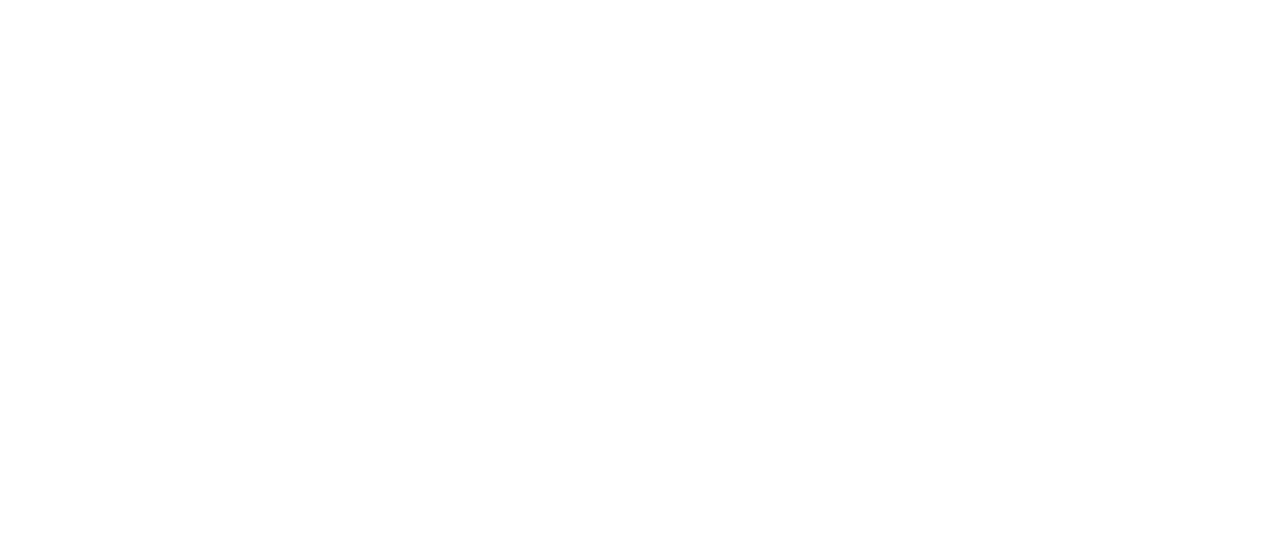
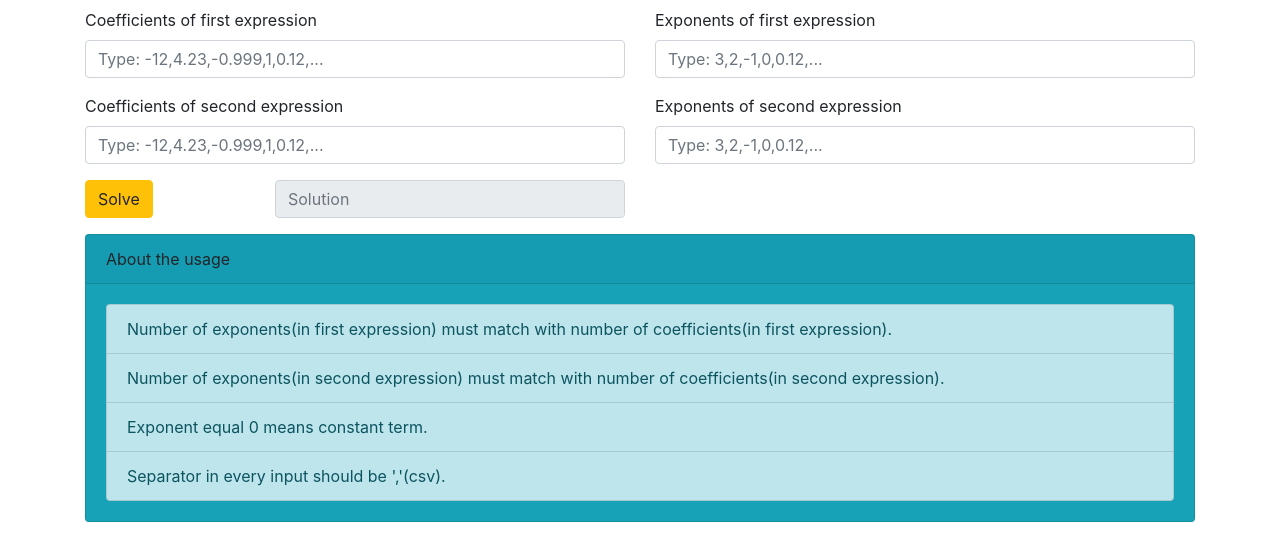
Before and after one commit to MFella/math-solution, a website: page src/index.html in a window 1280 px wide. Drawn offline with nearby package versions, Linux system fonts and the light colour scheme.

Commit message:
true index.html

```diff
--- a/src/index.html
+++ b/src/index.html
@@ -1,11 +1,67 @@
-<!DOCTYPE html>
-<html lang="en">
-<head>
+<html lang="en"><link type="text/css" rel="stylesheet" id="dark-mode-general-link"><link type="text/css" rel="stylesheet" id="dark-mode-custom-link"><style type="text/css" id="dark-mode-custom-style"></style><head>
     <meta charset="UTF-8">
     <meta name="viewport" content="width=device-width, initial-scale=1.0">
+    <link rel="stylesheet" href="https://stackpath.bootstrapcdn.com/bootstrap/4.5.0/css/bootstrap.min.css" integrity="sha384-9aIt2nRpC12Uk9gS9baDl411NQApFmC26EwAOH8WgZl5MYYxFfc+NcPb1dKGj7Sk" crossorigin="anonymous">
     <title>Document</title>
 </head>
 <body>
 
-</body>
-</html>
+
+    <div class="container">
+        <div class="row pt-2">
+            <div class="col-md-6">
+                <div class="form-group">
+                    <label for="coef1">Coefficients of first expression</label>
+                    <input type="text" class="form-control" id="coef1" aria-describedby="emailHelp" placeholder="Type: -12,4.23,-0.999,1,0.12,...">
+              </div>
+            </div>
+            <div class="col-md-6">
+                <div class="form-group">
+                    <label for="exp1">Exponents of first expression</label>
+                    <input type="text" class="form-control" id="exp1" aria-describedby="emailHelp" placeholder="Type: 3,2,-1,0,0.12,...">
+              </div>
+            </div>
+            <hr>
+            <div class="col-md-6">
+                <div class="form-group">
+                    <label for="coef2">Coefficients of second expression</label>
+                    <input type="text" class="form-control" id="coef2" aria-describedby="emailHelp" placeholder="Type: -12,4.23,-0.999,1,0.12,...">
+              </div>
+            </div>
+            <div class="col-md-6">
+                <div class="form-group">
+                    <label for="exp2">Exponents of second expression</label>
+                    <input type="text" class="form-control" id="exp2" aria-describedby="emailHelp" placeholder="Type: 3,2,-1,0,0.12,...">
+              </div>
+            </div>
+            <div class="col-md-2">
+                <button class="btn btn-warning" id="solve">Solve</button>
+            </div>
+            <div class="col-md-4">
+                <div class="form-group">
+                    <input type="text" class="form-control solution" aria-describedby="emailHelp" placeholder="Solution" disabled="">
+                </div>
+            </div>
+        </div>
+        <div class="row">
+            <div class="col-md-12">
+                <div class="card text-black bg-info mb-3">
+                    <div class="card-header">About the usage</div>
+                    <div class="card-body">
+                        <ul class="list-group">
+                            <li class="list-group-item list-group-item-info">Number of exponents(in first expression) must match with number of coefficients(in first expression).</li>
+                            <li class="list-group-item list-group-item-info">Number of exponents(in second expression) must match with number of coefficients(in second expression).</li>
+                            <li class="list-group-item list-group-item-info">Exponent equal 0 means constant term.</li>
+                            <li class="list-group-item list-group-item-info">
+                                Separator in every input should be ','(csv).</li>
+                        </ul>
+
+                    </div>
+                  </div>
+            </div>
+        </div>
+    </div>
+
+    <script src="js/bundle.js"></script>
+
+</body></html>
```
